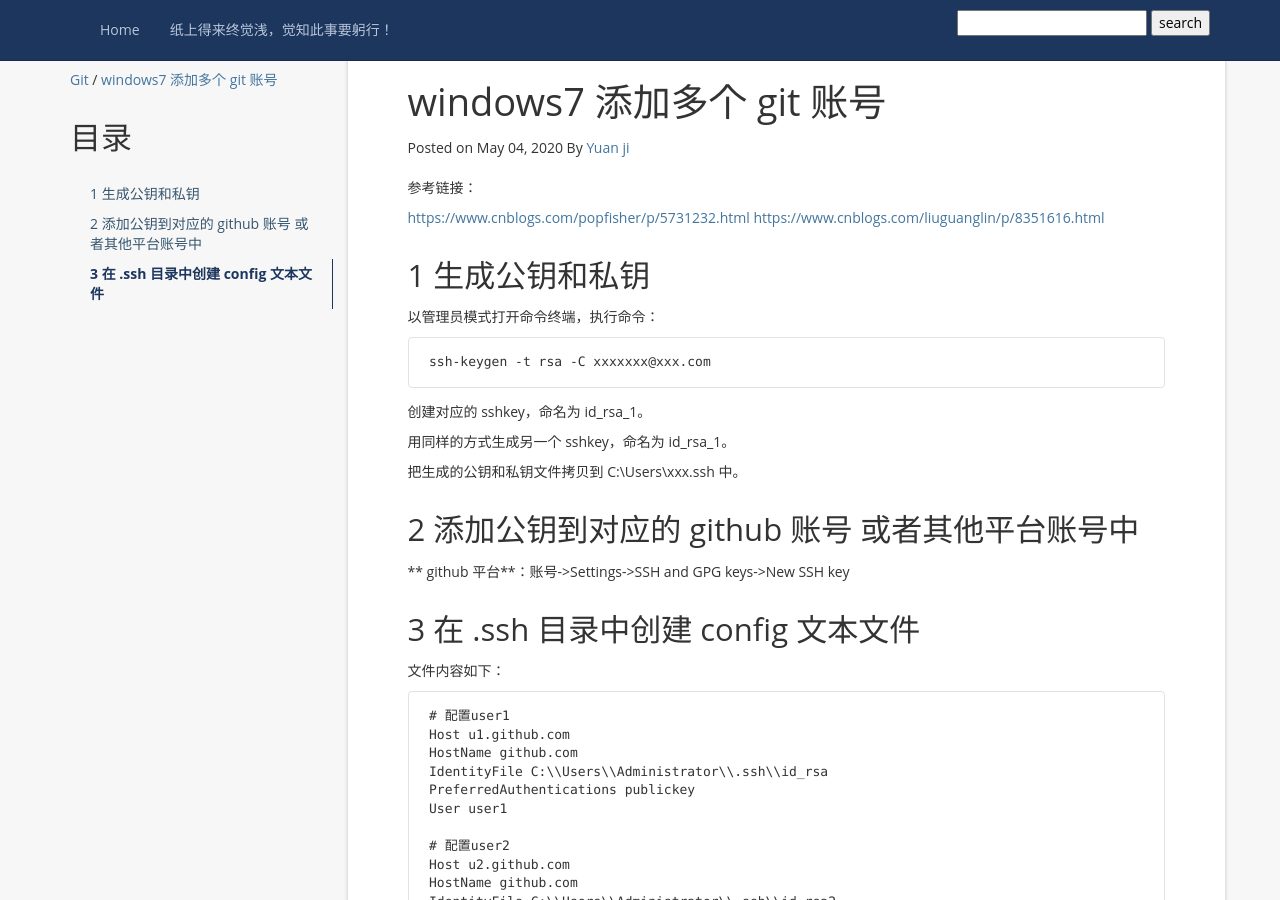
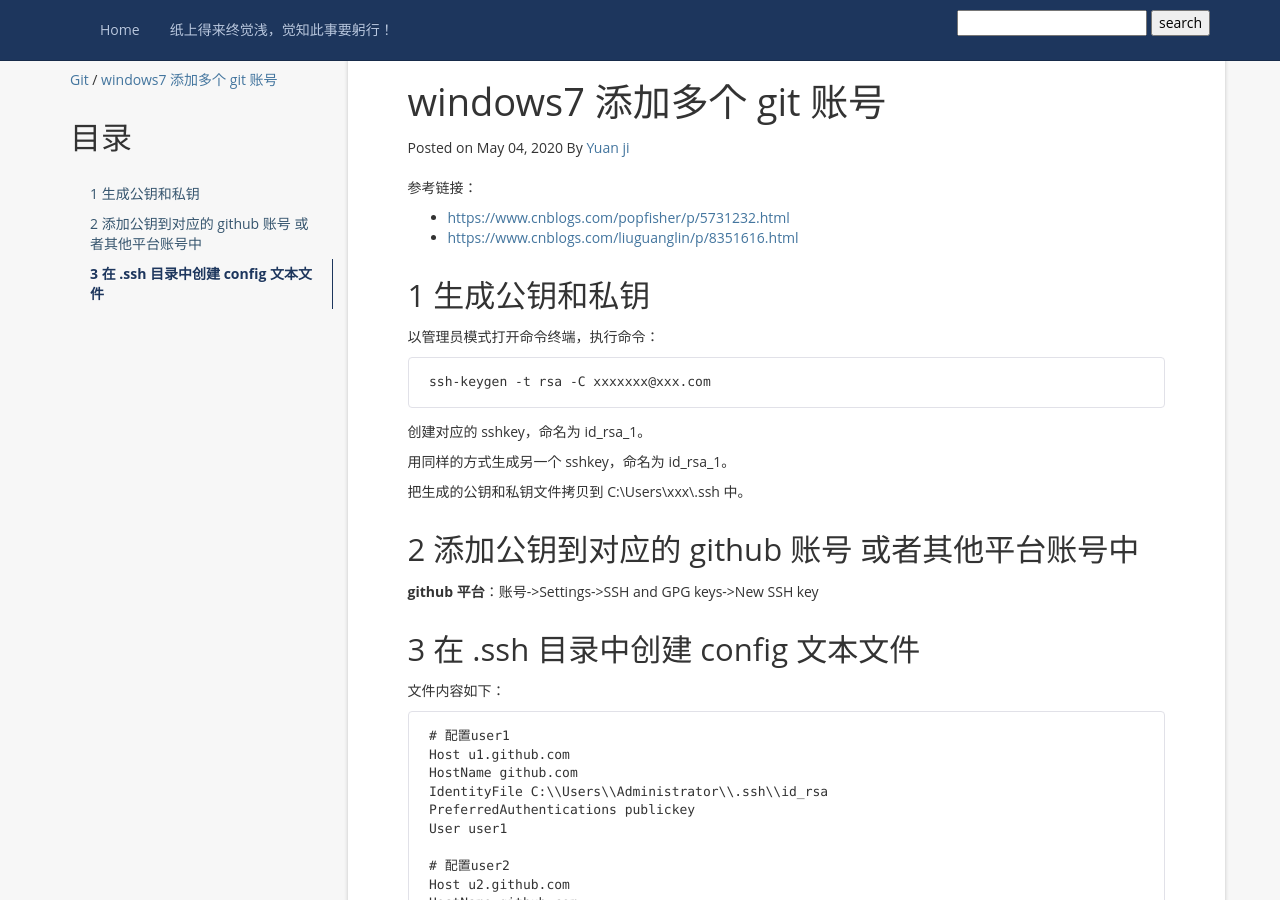
Before and after one commit to yuandot/yuandot.github.io, a Jekyll site: the page built from _posts/Git/2020-05-04-windows7 添加多个 git 账号.md, in a window 1280 px wide and 900 px high. Built offline with Jekyll 4.4.1, drawn with Linux system fonts in a browser that asks for light colours; nearby versions of some CDN libraries; comment, search, counter and statistics services are not loaded.

Commit message:
202005041044

```diff
--- a/_posts/Git/2020-05-04-windows7 添加多个 git 账号.md
+++ b/_posts/Git/2020-05-04-windows7 添加多个 git 账号.md
@@ -11,8 +11,8 @@ tag:
 
 参考链接：
 
-[https://www.cnblogs.com/popfisher/p/5731232.html](https://www.cnblogs.com/popfisher/p/5731232.html)
-[https://www.cnblogs.com/liuguanglin/p/8351616.html](https://www.cnblogs.com/liuguanglin/p/8351616.html)
+* [https://www.cnblogs.com/popfisher/p/5731232.html](https://www.cnblogs.com/popfisher/p/5731232.html)
+* [https://www.cnblogs.com/liuguanglin/p/8351616.html](https://www.cnblogs.com/liuguanglin/p/8351616.html)
 
 
 ## 1 生成公钥和私钥
@@ -25,11 +25,11 @@ tag:
 
 用同样的方式生成另一个 sshkey，命名为 id_rsa_1。
 
-把生成的公钥和私钥文件拷贝到 C:\Users\xxx\.ssh 中。
+把生成的公钥和私钥文件拷贝到 C:\Users\xxx\\.ssh 中。
 
 ## 2 添加公钥到对应的 github 账号 或者其他平台账号中
 
-** github 平台**：账号->Settings->SSH and GPG keys->New SSH key
+**github 平台**：账号->Settings->SSH and GPG keys->New SSH key
 
 ## 3 在 .ssh 目录中创建 config 文本文件
 
```
Also changed, not shown: _posts/Git/2020-04-09-Windows 安装 commitizen.md (+1 -1 lines).
